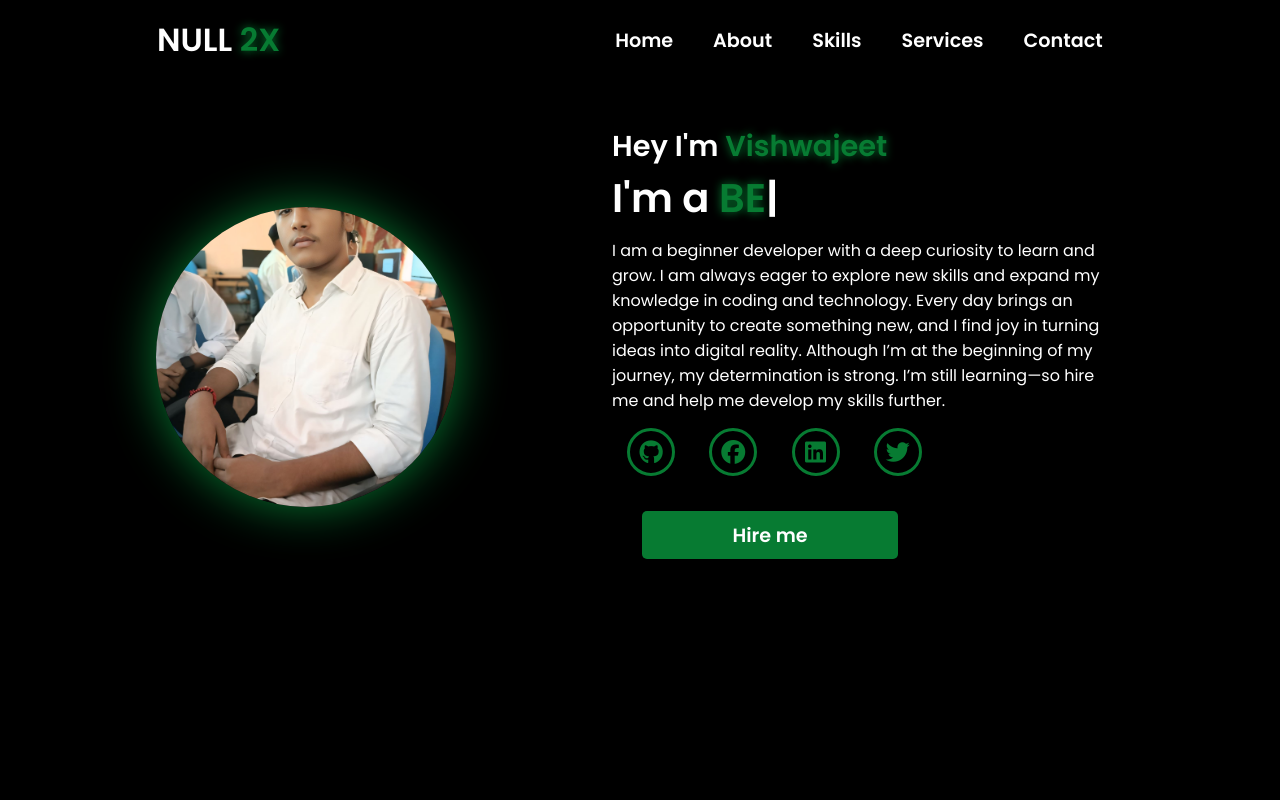
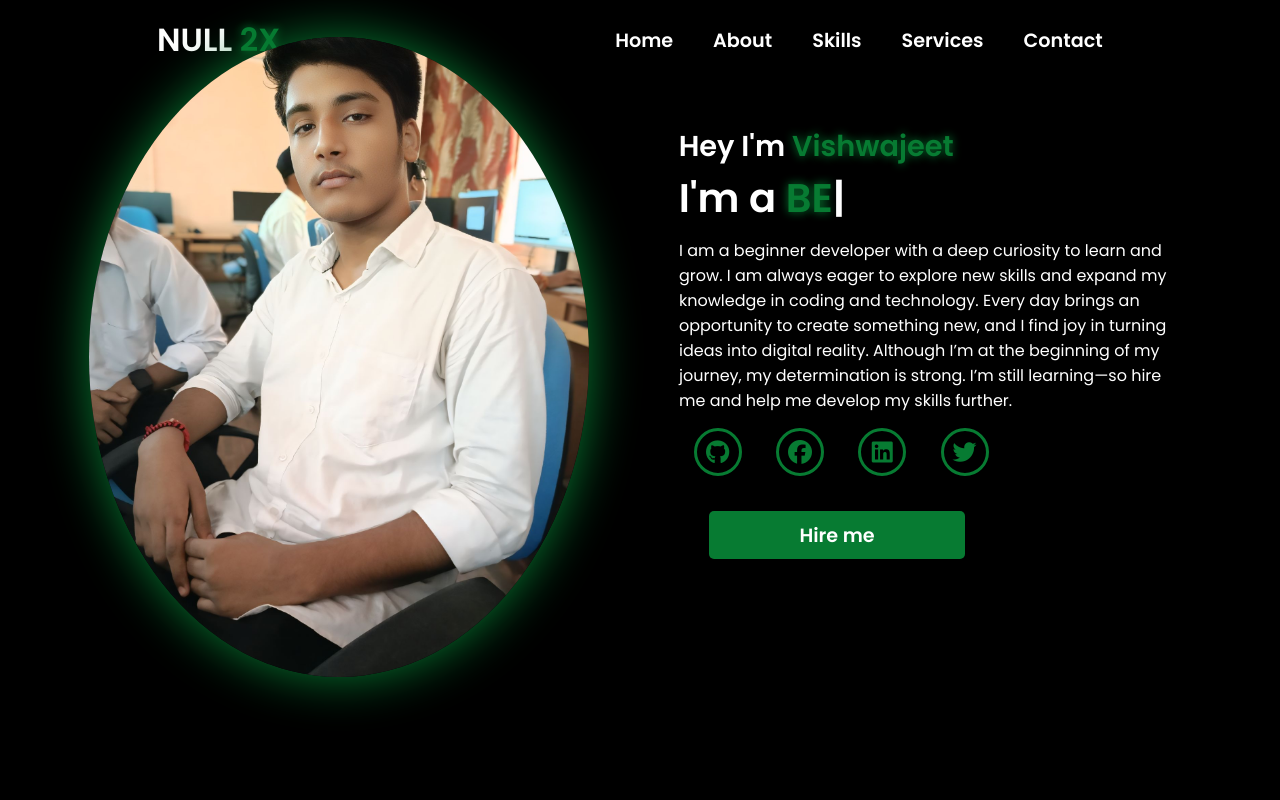
Before and after one commit to NULL2x-tech/My-portfolio-, a plain HTML site: page index.html in a window 1280 px wide. Shown: the top 800 px of the page. Drawn offline with nearby package versions, Linux system fonts and the light colour scheme.

Commit message:
Update style.css

```diff
--- a/style.css
+++ b/style.css
@@ -105,8 +105,8 @@ section{
     align-items: center;
 }
 .main-container .image {
-  width: 300px;
-  height: 300px;
+  width: 500px;
+  height: 80vh;
   border-radius: 50%;
   overflow: hidden;
   box-shadow: 0 0 50px #077b32;
@@ -114,8 +114,7 @@ section{
 
 .main-container .image img {
   width: 100%;
-  height: 100%;
-  object-fit: cover; /* ye crop karke image ko perfect circle ke andar fit karega */
+  /* ye crop karke image ko perfect circle ke andar fit karega */
 }
 .main-container .image:hover{
     animation: animate 1.5s ease-in-out infinite;
```
